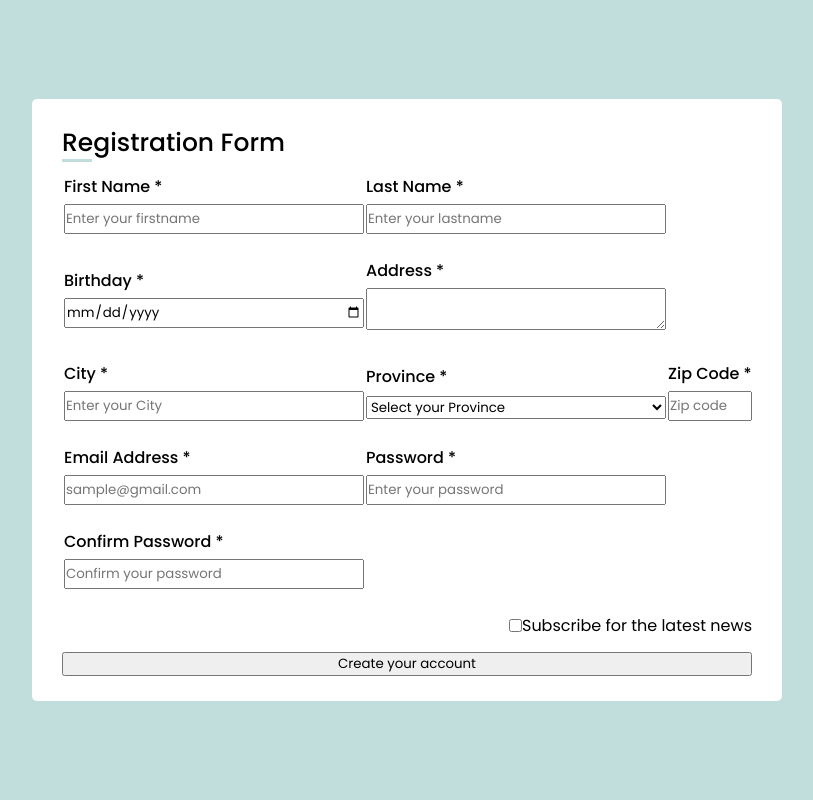
After one commit to Japzu/WD66P_Group10_Activities, a PHP site: page /registration.html in a window 1280 px wide. The commit adds this page. Shown: the whole page, without its empty margins (233-1046 px from the left). Run offline with PHP 8.4, Linux system fonts and the light colour scheme.

Commit message:
Activity6 Finished

```diff
--- /dev/null
+++ b/Sevilla Arnold Jeffoy/Activity6/registration.html
@@ -0,0 +1,119 @@
+<!DOCTYPE html>
+<html lang="EN">
+    <head>
+        <title>Registration Page</title>
+        <link rel="stylesheet" href="style2.css">
+    </head>
+    <body>
+        <div class="container">
+            <div class="title">Registration Form</div>
+            <form action="register.php" class="formation" method="post">
+                <table>
+                    <tr>
+                        <td>
+                            <div class="user-details">
+                                <div class="input-box">
+                                    <span class="details">First Name *</span>
+                                    <input type="text" placeholder="Enter your firstname" name="firstname">
+                                </div>
+                            </div>
+                        </td>
+                        <td coslpan="3">
+                            <div class="user-details">
+                                <div class="input-box">
+                                    <span class="details">Last Name *</span>
+                                    <input type="text" placeholder="Enter your lastname" name="lastname">
+                                </div>
+                            </div>
+                        </td>
+                        <td></td>
+                    </tr>
+                    <tr>
+                        <td>
+                            <div class="user-details">
+                                <div class="input-box">
+                                    <span class="details">Birthday *</span>
+                                    <input type="date" name="birthday">
+                                </div>
+                            </div>
+                        </td>
+                        <td colspan="2">
+                            <div class="user-details">
+                                <div class="input-box">
+                                    <span class="details">Address *</span>
+                                    <textarea id="address" name="address" style="width: 300px;"></textarea>
+                                </div>
+                            </div>
+                        </td>
+                    </tr>
+                    <tr>
+                        <td>
+                            <div class="user-details">
+                                <div class="input-box">
+                                    <span class="details">City *</span>
+                                    <input type="text" placeholder="Enter your City" name="city"required>
+                                </div>
+                            </div>
+                        </td>
+                        <td>
+                            <div class="user-details">
+                                <div class="input-box">
+                                    <span class="details">Province *</span>
+                                      <select name="province" id="province" style="width: 300px;">
+                                        <option selected="true" disabled="disabled" value="">Select your Province</option>
+                                        <option value="Abra">Abra</option>
+                                        <option value="Bulacan">Bulacan</option>
+                                        <option value="Camarines Sur">Camarines Sur</option>
+                                        <option value="Palawan">Palawan</option>
+                                      </select>
+                                </div>
+                            </div>
+                          </td>
+                          <td>
+                            <div class="user-details">
+                              <div class="input-box">
+                                  <span class="details">Zip Code *</span>
+                                  <input type="text" placeholder="Zip code" style="width: 84px" name="zip" required>
+                              </div>
+                            </div>
+                          </td>
+                    </tr>
+                    <tr>
+                        <td>
+                          <div class="user-details">
+                              <div class="input-box">
+                                  <span class="details">Email Address *</span>
+                                  <input type="text" placeholder="sample@gmail.com" name="email" required>
+                              </div>
+                          </div>
+                        </td>
+                        <td>
+                          <div class="user-details">
+                              <div class="input-box">
+                                  <span class="details">Password *</span>
+                                  <input type="password" placeholder="Enter your password" name="password" required>
+                              </div>
+                          </div>
+                        </td>
+                    </tr>
+                    <tr>
+                      <td>
+                        <div class="user-details">
+                          <div class="input-box">
+                              <span class="details">Confirm Password *</span>
+                              <input type="password" placeholder="Confirm your password" name="confirm" required>
+                          </div>
+                        </div>
+                      </td>
+                    </tr>
+                </table>
+                <div class="user-details put-right">
+                  <input type="checkbox" name="subs"><label for="subscribe">Subscribe for the latest news</label>
+                </div>
+              <div class="button">
+                <input type="submit" value="Create your account" style="width: 100%;">
+              </div>
+            </form>
+        </div>
+    </body>
+</html>
--- /dev/null
+++ b/Sevilla Arnold Jeffoy/Activity6/style2.css
@@ -0,0 +1,64 @@
+@import url('https://fonts.googleapis.com/css2?family=Poppins:wght@200;300;400;500;600;700&display=swap');
+*{
+    margin: 0;
+    padding: 0;
+    box-sizing: border-box;
+    font-family: 'Poppins', sans-serif;
+}
+body {
+    display: flex;
+    height: 100vh;
+    justify-content: center;
+    align-items: center;
+    padding: 10px;
+    background: #C2DEDC;
+}
+.container {
+    max-width: 750px;
+    width: 100%;
+    background: #fff;
+    padding: 25px 30px;
+    border-radius: 5px;
+}
+.container .title {
+    font-size: 25px;
+    font-weight: 500;
+    position: relative;
+}
+.container .title::before {
+    content: '';
+    position: absolute;
+    left: 0;
+    bottom: 0;
+    height: 3px;
+    width: 30px;
+    background: #C2DEDC;;
+}
+.container .formation .user-details{
+    display: inline-flex;
+    flex-wrap: wrap;
+    justify-content: space-between;
+}
+.formation .user-details {
+    margin: 10px 0 12px 0;
+}
+.user-details .input-box .details{
+    display: block;
+    font-weight: 500;
+    margin-bottom: 5px;
+}
+.user-details .input-box input{
+    height: 30px;
+    width: 300px;
+}
+.user-details .put-right{
+    justify-content: space-between;
+    text-align: right;
+    align-items: right;
+}
+form{
+    overflow: hidden;
+}
+.put-right{
+    float: right;
+}
```
Also changed, not shown: Sevilla Arnold Jeffoy/Activity6/error.js (added, +36 -0 lines), Sevilla Arnold Jeffoy/Activity6/index.html (added, +45 -0 lines), Sevilla Arnold Jeffoy/Activity6/login.html (deleted, +0 -34 lines), Sevilla Arnold Jeffoy/Activity6/login.php (added, +73 -0 lines), Sevilla Arnold Jeffoy/Activity6/register.php (added, +36 -0 lines), Sevilla Arnold Jeffoy/Activity6/style.css (+7 -1 lines).
